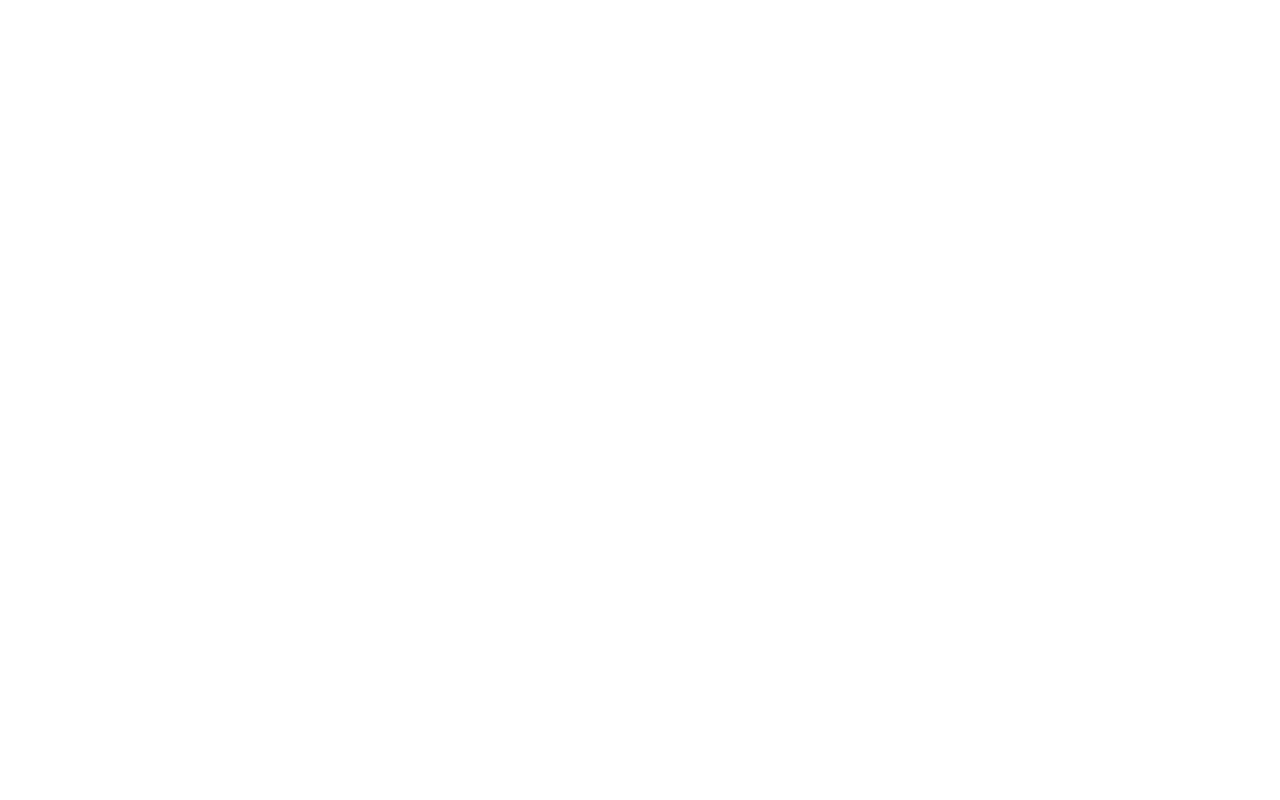
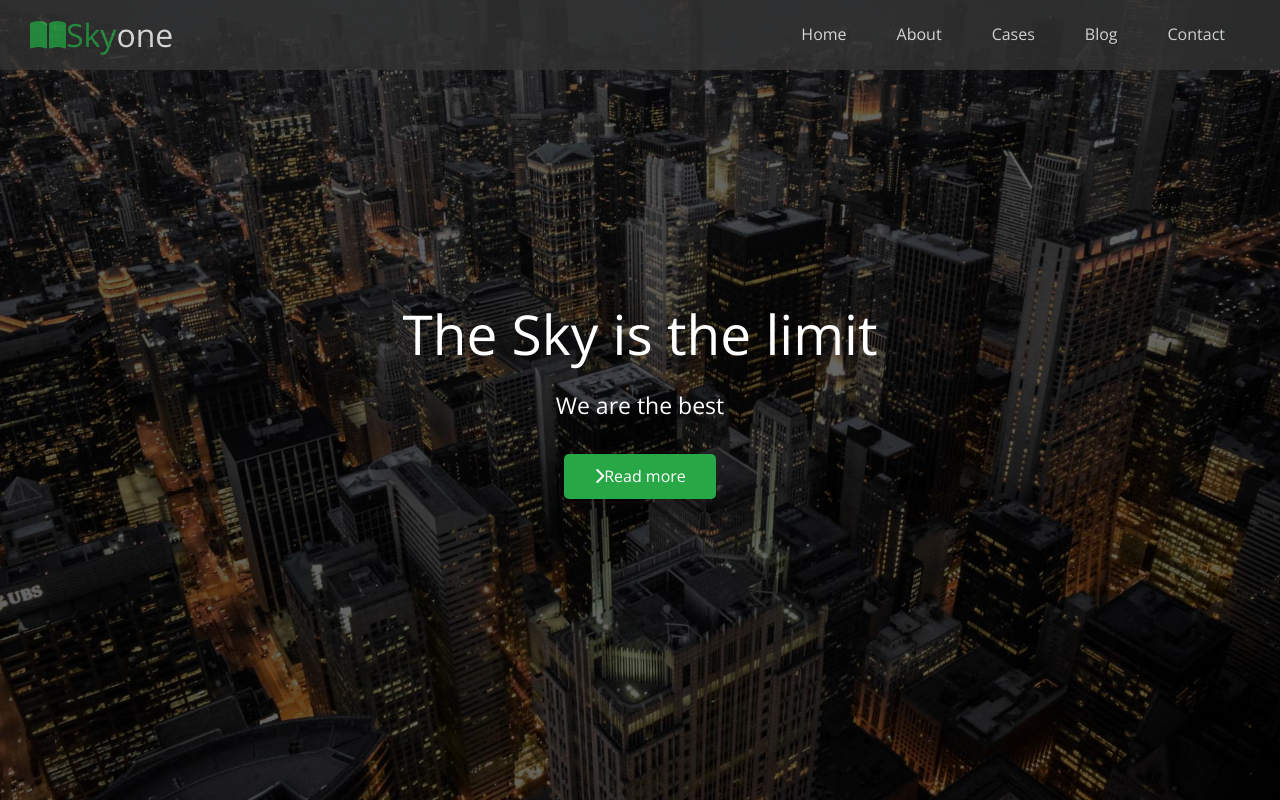
Before and after one commit to alenskupnjak/HtmlSkyOne, a plain HTML site: page index.html in a window 1280 px wide. Drawn offline with nearby package versions, Linux system fonts and the light colour scheme.

Commit message:
002 prva stranica

```diff
--- a/css/style.css
+++ b/css/style.css
@@ -0,0 +1,117 @@
+@import url('https://fonts.googleapis.com/css?family=Open+Sans:300,400&display=swap');
+
+
+* {
+ box-sizing: border-box;
+ padding: 0;
+ margin: 0;
+}
+
+body {
+  font-family: 'Open Sans', sans-serif;
+  background: #fff;
+  color: #333;
+  line-height: 1.6;
+}
+
+ul {
+  list-style: none;
+}
+
+a {
+  color: #333;
+  text-decoration: none;
+}
+
+h1, h2 {
+  font-weight: 300;
+  line-height: 1.2;
+}
+
+p {
+  margin: 10px 0;
+}
+
+img {
+  width: 100%;
+}
+
+/* Navbar*/
+.navbar {
+  display: flex;
+  align-items: center;
+  justify-content: space-between;
+  background-color: #333;
+  color: #fff;
+  opacity: 0.8;
+  width: 100%;
+  height: 70px;
+  position: fixed;
+  top: 0;
+  padding: 0 30px;
+}
+
+.navbar a:hover{
+  border-bottom: #28a746 2px solid;
+
+}
+.navbar a {
+  color: #fff;
+  padding: 10px 20px;
+  margin: 0 5px;
+}
+
+.navbar ul {
+  display: flex;
+}
+
+.navbar .logo {
+  font-weight: 400;
+}
+
+
+/* Header */
+.hero {
+  background: url(../img/home/showcase.jpg);
+  background-position-x: center;
+  background-position-y: center;
+  background-repeat: no-repeat;
+  background-size: cover;
+  height: 100vh;
+  position: relative;
+  color: #fff;
+}
+
+.hero .content {
+  display: flex;
+  flex-direction: column;
+  align-items: center;
+  justify-content: center;
+  text-align: center;
+  height: 100%;
+  padding: 0 20px;
+}
+
+.hero .content h1 {
+  font-size: 55px;
+}
+
+.hero .content p {
+  font-size: 23px;
+  max-width: 600px;
+  margin: 20px 0 30px;
+}
+
+.hero::before {
+  content: '';
+  position: absolute;
+  top: 0;
+  left: 0;
+  width: 100%;
+  height: 100%;
+  background:rgba(0,0,0,0.6);
+}
+
+.hero * {
+  z-index: 10;
+}
--- a/css/utility.css
+++ b/css/utility.css
@@ -0,0 +1,43 @@
+/* Text colors*/
+.text-primary {
+  color: #28a746;
+}
+
+.text-secondary {
+  color: #0284d0;
+}
+
+/* Button*/
+.btn {
+  cursor: pointer;
+  display: inline-block;
+  padding: 10px 30px;
+  color: #fff;
+  background-color: #28a746 ;
+  border: none;
+  border-radius: 5px;
+}
+
+.btn:hover {
+  opacity: 0.9;
+}
+
+.btn-primary {
+  background-color: #28a746;
+  color: #fff;
+}
+
+.btn-secondary {
+  background-color: #0284d0;
+  color: #fff;
+}
+
+.btn-dark {
+  background-color: #333;
+  color: #fff;
+}
+
+.btn-light {
+  background-color: #f4f4f4;
+  color: #333;
+}
--- a/index.html
+++ b/index.html
@@ -8,7 +8,28 @@
   <link rel="stylesheet" href="/css/style.css">
   <title>Sky One</title>
 </head>
-<body>
+<body id="home">
+    <header class="hero">
+      <div id="navbar" class="navbar">
+        <h1 class="logo">
+          <span class="text-primary"><i class="fas fa-book-open"></i>Sky</span>one
+        </h1>
+        <nav>
+          <ul>
+            <li><a href="#home">Home</a></li>
+            <li><a href="#about">About</a></li>
+            <li><a href="#cases">Cases</a></li>
+            <li><a href="#blog">Blog</a></li>
+            <li><a href="#contact">Contact</a></li>
+          </ul>
+        </nav>
+      </div>
 
+      <div class="content">
+          <h1>The Sky is the limit</h1>
+          <p>We are the best</p>
+          <a href="#about" class="btn"> <i class="fas fa-chevron-right" ></i>Read more</a>
+      </div>
+    </header>
 </body>
 </html>
```
